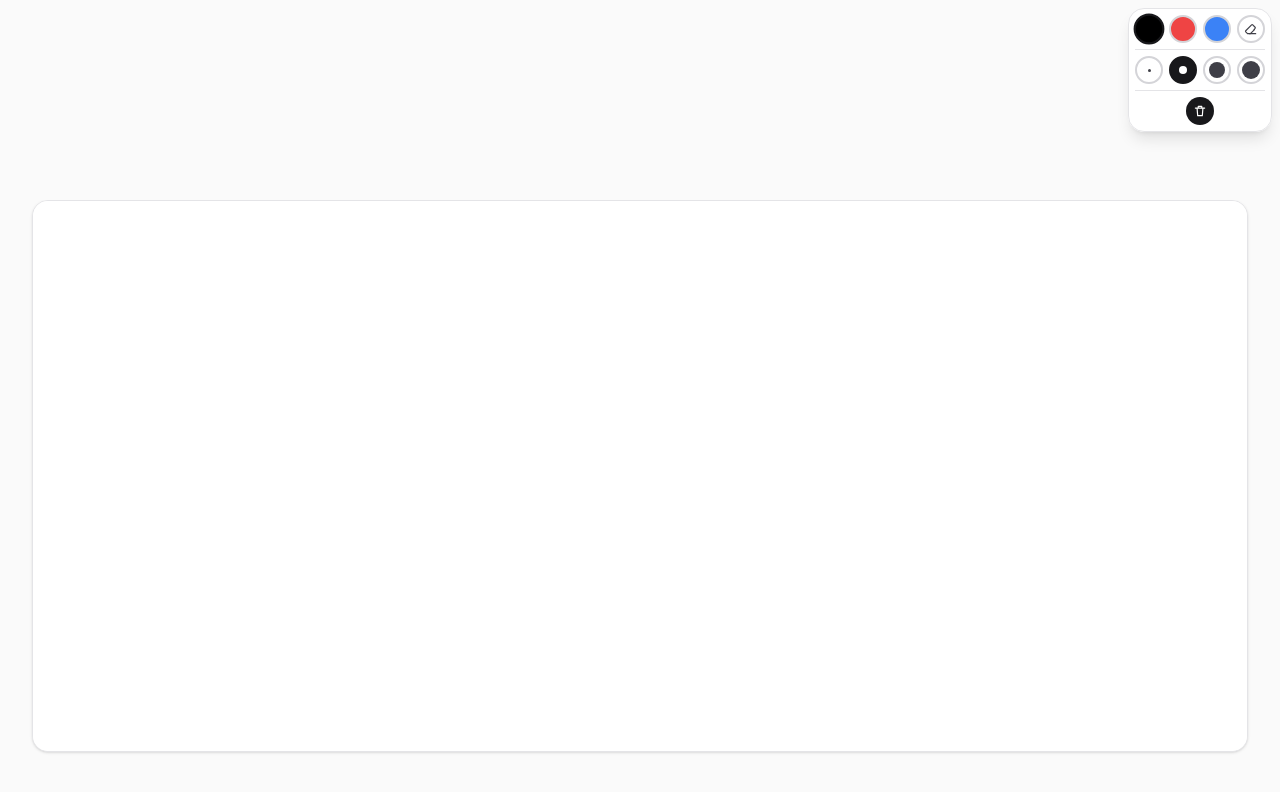
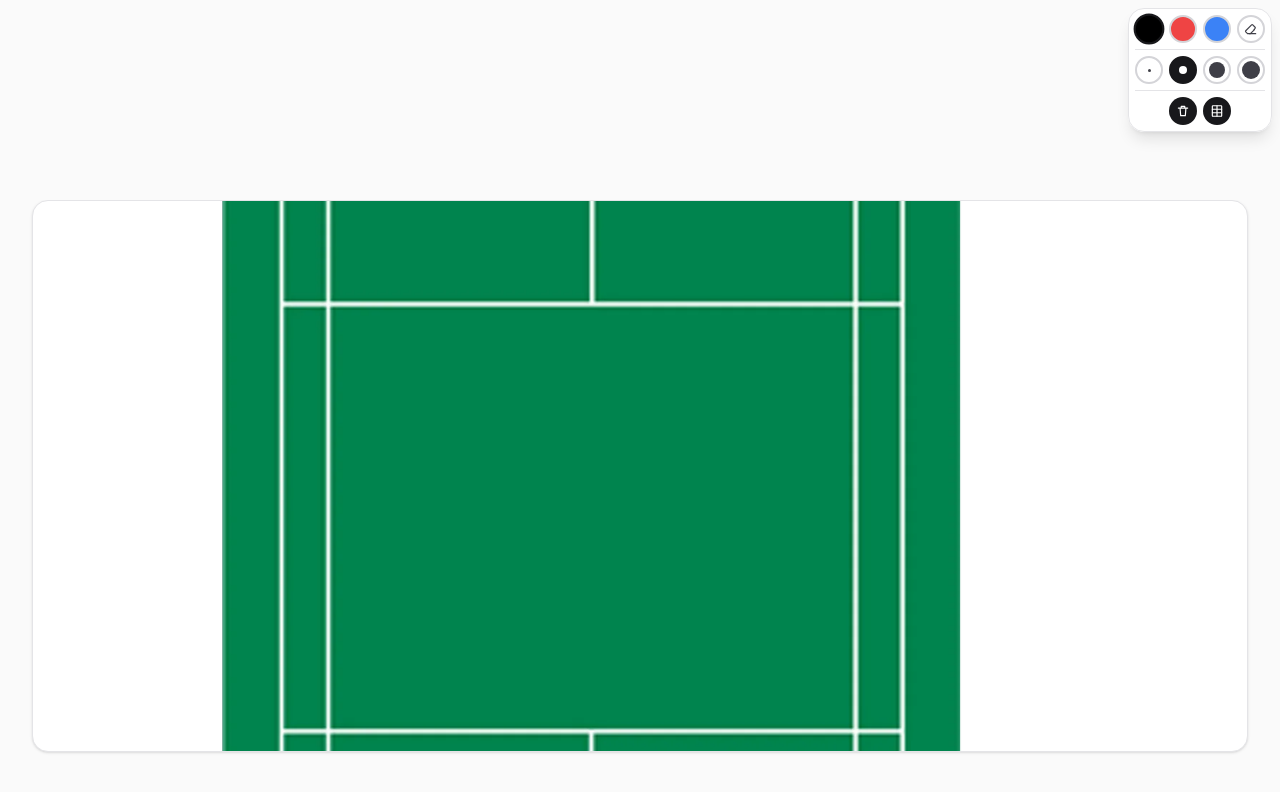
Before and after one commit to Misachu10032/draw-guess, a Next.js app: page / in a window 1280 px wide. Shown: the top 792 px of the page. Built offline with nearby package versions, Linux system fonts and the light colour scheme.

Commit message:
court background

```diff
--- a/src/components/DrawingBoard.tsx
+++ b/src/components/DrawingBoard.tsx
@@ -1,5 +1,6 @@
 "use client";
 
+import Image from "next/image";
 import { useCallback, useEffect, useRef, useState } from "react";
 
 const COLORS = [
@@ -27,6 +28,7 @@ export default function DrawingBoard() {
   const [color, setColor] = useState<string>(COLORS[0].value);
   const [lineWidth, setLineWidth] = useState<number>(THICKNESSES[1].value);
   const [tool, setTool] = useState<"draw" | "erase">("draw");
+  const [showCourt, setShowCourt] = useState<boolean>(true);
 
   // Keep latest color/lineWidth/tool available inside event handlers without re-binding them.
   const colorRef = useRef(color);
@@ -218,6 +220,7 @@ export default function DrawingBoard() {
 
           <div className="h-px w-full bg-zinc-200" />
 
+          <div className="flex gap-1.5">
             <button
               type="button"
               aria-label="Clear canvas"
@@ -228,18 +231,45 @@ export default function DrawingBoard() {
                 <path d="M4 7h16M9 7V4h6v3M7 7l1 13h8l1-13" strokeLinecap="round" strokeLinejoin="round" />
               </svg>
             </button>
+
+            <button
+              type="button"
+              aria-label="Toggle court background"
+              aria-pressed={showCourt}
+              onClick={() => setShowCourt((v) => !v)}
+              className={`flex h-7 w-7 items-center justify-center rounded-full border-2 transition-colors active:scale-95 ${
+                showCourt ? "border-zinc-900 bg-zinc-900 text-white" : "border-zinc-300 bg-white text-zinc-700"
+              }`}
+            >
+              <svg viewBox="0 0 24 24" className="h-3.5 w-3.5" fill="none" stroke="currentColor" strokeWidth={2}>
+                <rect x="4" y="3" width="16" height="18" rx="1" strokeLinejoin="round" />
+                <path d="M4 9h16M4 15h16M12 3v18" strokeLinecap="round" />
+              </svg>
+            </button>
+          </div>
         </div>
       </div>
 
       <div className="flex flex-1 items-start justify-center overflow-hidden">
         <div
-          className="overflow-hidden rounded-2xl border border-zinc-200 bg-white shadow-sm"
+          className="relative overflow-hidden rounded-2xl border border-zinc-200 bg-white shadow-sm"
           style={{ width: "95%", height: "92%" }}
         >
-          <div ref={containerRef} className="h-full w-full touch-none">
+          {showCourt && (
+            <Image
+              src="/court/court.webp"
+              alt=""
+              fill
+              priority
+              draggable={false}
+              className="pointer-events-none select-none object-cover"
+              style={{ transform: "scale(1.15) translate(-5%, 4%)" }}
+            />
+          )}
+          <div ref={containerRef} className="relative z-10 h-full w-full touch-none">
             <canvas
               ref={canvasRef}
-              className="block h-full w-full touch-none bg-white"
+              className="block h-full w-full touch-none"
               onPointerDown={handlePointerDown}
               onPointerMove={handlePointerMove}
               onPointerUp={endStroke}
```
Also changed, not shown: public/court/court.webp (added). Lines whose indentation alone changed are shown as unchanged.
